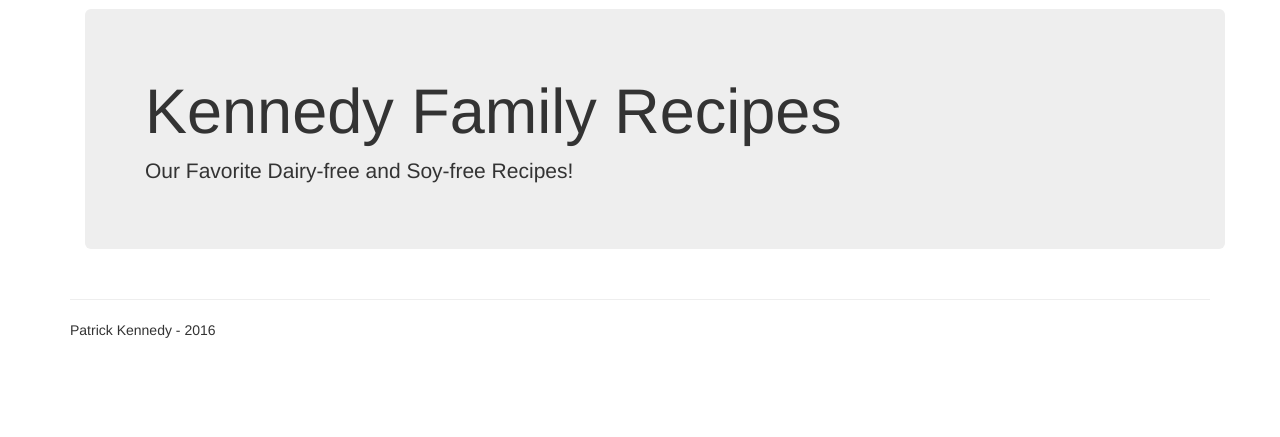
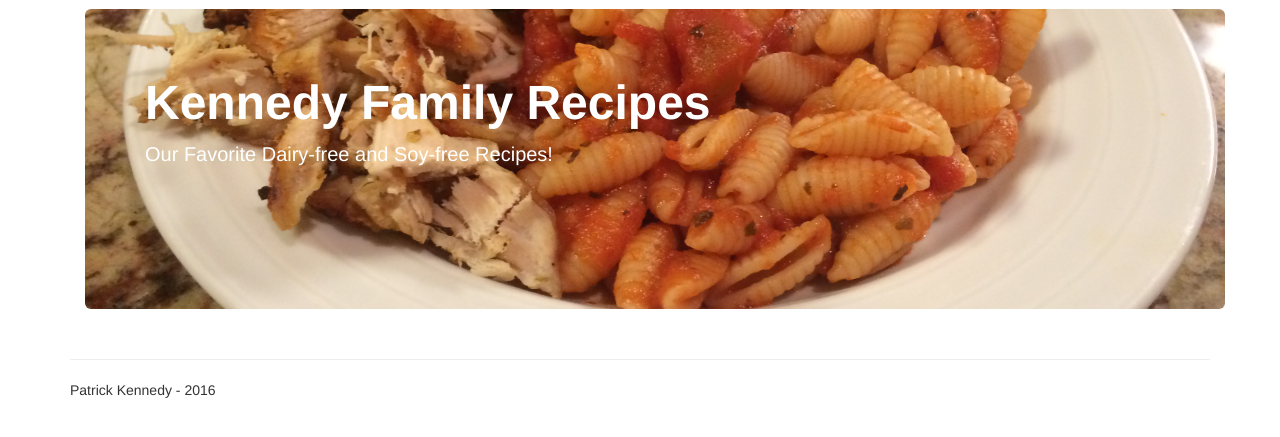
Before and after one commit to PatrickVienne/Docker-Flask-nginx, a Flask app: page / in a window 1280 px wide. Shown: the part 51-488 px from the top of the page. Run offline with Flask 2, Linux system fonts and the light colour scheme; data that the repository does not hold is empty; some libraries are stand-ins or nearby versions.

Commit message:
Updated CSS to include food image on front page

```diff
--- a/web/project/static/css/main.css
+++ b/web/project/static/css/main.css
@@ -7,3 +7,21 @@ body {
   color: red;
   font-size: .8em;
 }
+
+.jumbotron {
+  background: url('../img/IMG_8994.jpg');
+  background-size: cover;
+  background-position: center center;
+  height: 300px;
+}
+
+.jumbotron h1 {
+  color: #fff;
+  font-size: 48px;
+  font-weight: bold;
+}
+
+.jumbotron p {
+  font-size: 20px;
+  color: #fff;
+}
```
Also changed, not shown: web/project/static/img/IMG_8994.jpg (added).
